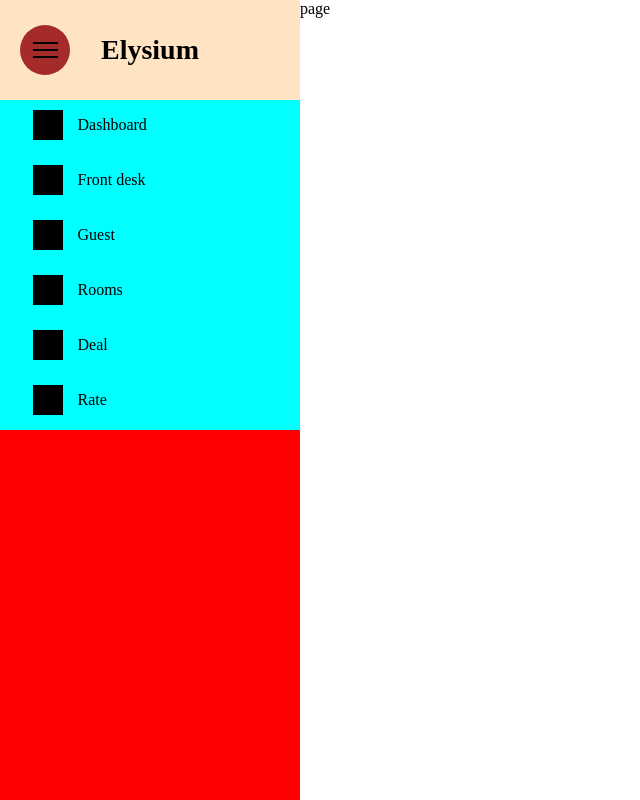
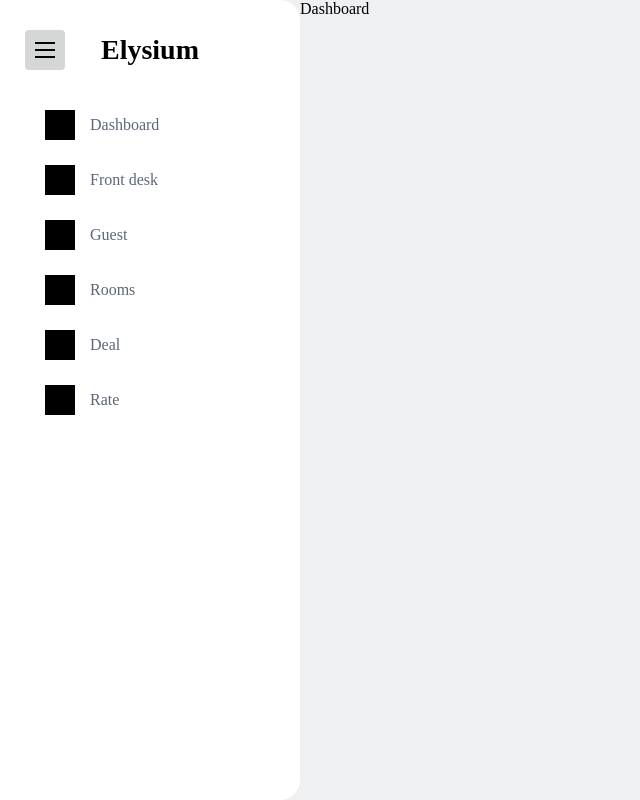
Before and after one commit to Abdullah-Khalil123/Elysium, a Next.js app: page / in a window 1280 px wide. Shown: the whole page, without its empty margins (0-640 px from the left). Built offline with nearby package versions, Linux system fonts and the light colour scheme.

Commit message:
first commit

```diff
--- /dev/null
+++ b/src/app/Guest/page.tsx
@@ -0,0 +1,7 @@
+import React from "react";
+
+const Guest = () => {
+  return <div>Guest</div>;
+};
+
+export default Guest;
--- /dev/null
+++ b/src/app/Rooms/page.tsx
@@ -0,0 +1,7 @@
+import React from "react";
+
+const Rooms = () => {
+  return <div>Rooms</div>;
+};
+
+export default Rooms;
--- a/src/SideNav/SideNav.module.css
+++ b/src/app/SideNav/SideNav.module.css
@@ -1,11 +1,10 @@
 .SideNav{
-    background-color: red;
     width: 300px;
     height: 100vh;
     position: relative;
     overflow: hidden;
-
-    transition: 0.2s;
+    border-radius: 0 20px 20px 0;
+    background-color: white;
 }
 
 .logo{
@@ -15,7 +14,6 @@
     display: flex;
     align-items: center;
     justify-content: center;
-    background-color: bisque;
 }
 
 .listBox{
@@ -24,21 +22,28 @@
     justify-content: center;
     align-items: center;
     list-style: none;
-    background-color: aqua;
+
 }
 
 .listBox li{
 
     border-radius: 10px;
     display: flex;
-    width: 85%;
+    width: 90%;
     align-items: center;
     height: 50px;
     margin-bottom: 5px;
     padding-left: 20px;
 }
+.listBox li p {
+    color: #5d6679;
+    min-width: 150px;
+}
+.listBox li:hover p {
+    color: #2d77dd;
+}
 .listBox li:hover{
-    background-color: rgb(22, 88, 211);
+    background-color: rgb(232, 241, 253);
 }
 
 .listBox .Icons{
@@ -49,10 +54,10 @@
 }
 .button{
     position: absolute;
-    width: 50px;
-    height: 50px;
-    background-color:  brown;
-    border-radius: 50%;
+    width: 40px;
+    height: 40px;
+    border-radius: 10%;
+    background-color: #d5d6d6;
     left: 15%;
     top: 50%;
     transform: translate(-50%,-50%);
@@ -62,11 +67,9 @@
     align-items: center;
 
 }
-
-.button:hover{
-    background-color: red;
+.button:hover {
+    background-color: #bdbebe;
 }
-
 .SideNavButton{
     position: relative;
     width: 50%;
@@ -93,6 +96,28 @@
     width: 0;
 }
 
+.scaler{
+
+    width: 0;
+    height: 0;
+    animation: scaleUp 0.4s forwards 1s;
+}
+.ahref{
+    width: 250px;
+    text-decoration: none;
+}
+
+@keyframes scaleUp {
+    from{
+        width: 0;
+        height: 0;
+    }
+    to{
+        width: 40px;
+        height: 40px;
+    }
+}
+
 @media screen and (max-width: 700px){
     .SideNav{
         position: absolute;
--- a/src/SideNav/index.tsx
+++ b/src/app/SideNav/page.tsx
@@ -1,24 +1,29 @@
 "use client";
 import React, { useState } from "react";
 import style from "./SideNav.module.css";
+import Link from "next/link";
 const Footer = () => {
   const [extended, setextended] = useState(true);
 
   const list = ["Dashboard", "Front desk", "Guest", "Rooms", "Deal", "Rate"];
   return (
     <>
-      {extended ? null : <NavButton value={extended} setState={setextended} />}
+      {extended ? null : (
+        <NavButton value={extended} setState={setextended} isColl={false} />
+      )}
       <div className={`${style.SideNav} ${extended ? null : style.Extended}`}>
         <h2 className={style.logo}>
-          <NavButton value={extended} setState={setextended} />
+          <NavButton value={extended} setState={setextended} isColl={true} />
           Elysium
         </h2>
         <ul className={style.listBox}>
           {list.map((item) => (
-            <li key={item}>
-              <div className={style.Icons}></div>
-              {item}
-            </li>
+            <Link href={"/" + item} className={style.ahref}>
+              <li key={item}>
+                <div className={style.Icons}></div>
+                <p>{item}</p>
+              </li>
+            </Link>
           ))}
         </ul>
       </div>
@@ -29,14 +34,15 @@
 interface NavButtonProps {
   setState: React.Dispatch<React.SetStateAction<boolean>>;
   value: boolean;
+  isColl: boolean;
 }
 
-const NavButton: React.FC<NavButtonProps> = ({ setState, value }) => {
+const NavButton: React.FC<NavButtonProps> = ({ setState, value, isColl }) => {
   return (
     <div
-      className={style.button}
+      className={`${style.button} ${!isColl ? style.scaler : null}`}
       onClick={() => setState(!value)}
-      style={!value ? { top: "50px", left: "50px" } : {}}
+      style={!value ? { top: "50px", left: "45px" } : {}}
     >
       <div className={style.SideNavButton}></div>
     </div>
--- a/src/app/globles.css
+++ b/src/app/globles.css
@@ -5,4 +5,5 @@
 
 body{
     display: flex;
+    background-color: #eef0f2;
 }
--- a/src/app/layout.tsx
+++ b/src/app/layout.tsx
@@ -1,10 +1,10 @@
 import type { Metadata } from "next";
-import SideNav from "../SideNav";
+import SideNav from "./SideNav/page";
 import "./globles.css";
 
 export const metadata: Metadata = {
-  title: "Create Next App",
-  description: "Generated by create next app",
+  title: "Elysium Reports",
+  description: "Data Manager by Nextjs",
 };
 
 export default function RootLayout({
--- a/src/app/page.module.css
+++ /dev/null
@@ -1,4 +0,0 @@
-body{
-  margin: 0;
-  padding: 0;
-}
--- a/src/app/page.tsx
+++ b/src/app/page.tsx
@@ -1,7 +1,5 @@
-import style from "./page.module.css";
-
-const page = () => {
-  return <div>page</div>;
+const Dashboard = () => {
+  return <div>Dashboard</div>;
 };
 
-export default page;
+export default Dashboard;
```
